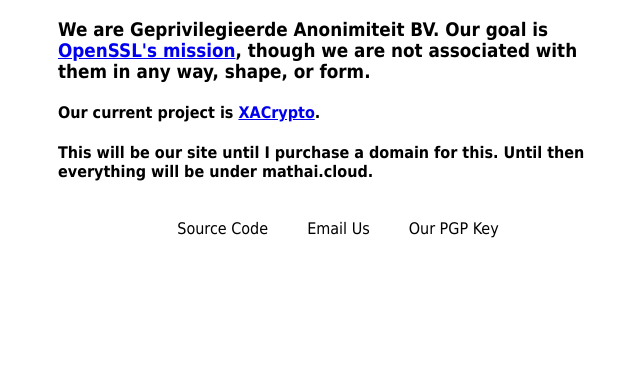
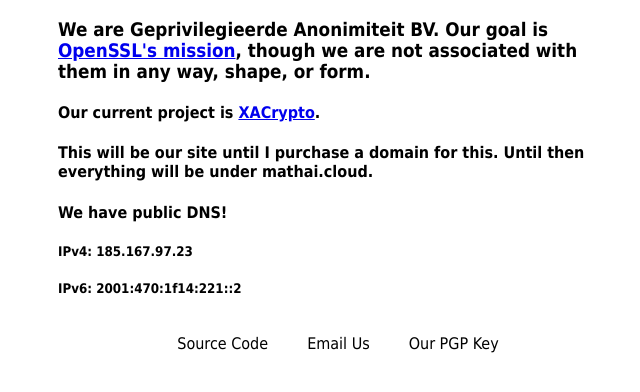
Before and after one commit to Geprivilegieerde-Anonimiteit-BV/ga-bv.mathai.cloud, a plain HTML site: page index.html in a window 1280 px wide. Shown: the whole page, without its empty margins (302-942 px from the left). Drawn offline with Linux system fonts and the light colour scheme.

Commit message:
Update index.html

```diff
--- a/index.html
+++ b/index.html
@@ -34,6 +34,9 @@
 <h3>We are Geprivilegieerde Anonimiteit BV. Our goal is <a href="https://openssl-mission.org/">OpenSSL's mission</a>, though we are not associated with them in any way, shape, or form.</h4>
 <h4>Our current project is <a href="https://github.com/Geprivilegieerde-Anonimiteit-BV/XACrypto">XACrypto</a>.</h4>
 <h4>This will be our site until I purchase a domain for this. Until then everything will be under mathai.cloud.</h4>
+<h4>We have public DNS!</h4>
+<h5>IPv4: 185.167.97.23</h5>
+<h5>IPv6: 2001:470:1f14:221::2</h5>
 <div class="footer">
  <a href="https://github.com/Geprivilegieerde-Anonimiteit-BV/ga-bv.mathai.cloud">Source Code</a>
  <a href="mailto:gabv-temp@mathai.cloud">Email Us</a>
```
